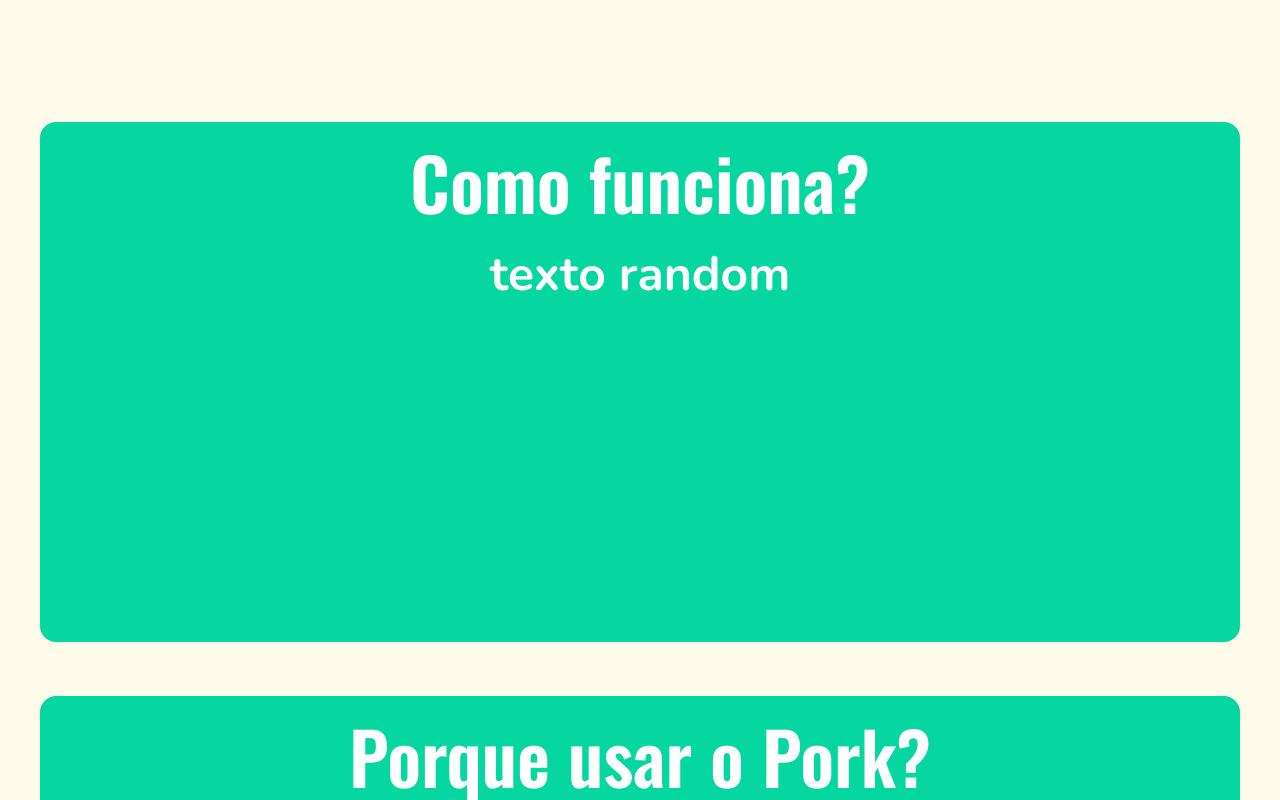
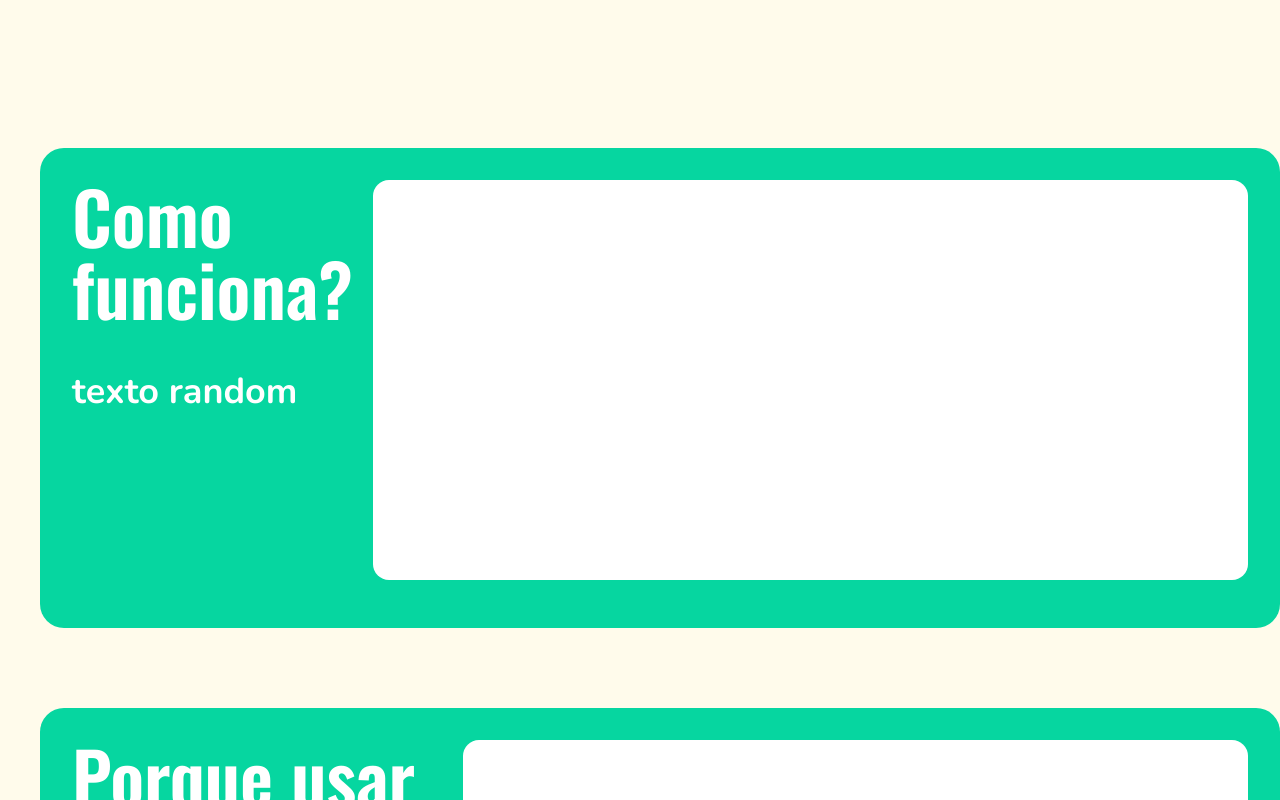
Before and after one commit to financepork/Pork, a React (Vite) app: page / in a window 1280 px wide. Shown: the part 800-1600 px from the top of the page. Built offline with nearby package versions, Linux system fonts and the light colour scheme.

Commit message:
modificacoes no card

```diff
--- a/src/components/Card.jsx
+++ b/src/components/Card.jsx
@@ -2,14 +2,16 @@ import React from 'react'
 
 const Card = ({ title, text, imgPath }) => {
     return (
-        <div className='card'>
-            <div className='flex flex-col space-y-8 items-center'>
-                <h2 className='text-[var(--color-white)] font-title text-7xl '>{title}</h2>
-                <p className='text-[var(--color-white)] font-text text-5xl'>{text}</p>
+        <div className='bg-[var(--color-green)] m-10 w-310 h-120 rounded-3xl flex justify-between p-8'>
+            <div className=''>
+                <h2 className='text-[var(--color-white)] text-7xl font-title' >{title}</h2>
+                <p className='text-[var(--color-white)] text-4xl font-text mt-12'>{text}</p>
             </div>
+            <div className='bg-[var(--color-white)] h-100 w-550 ml-5 rounded-2xl'>
                 <aside>
-                    <img src={imgPath} alt="" />
+                    <img src={imgPath} alt=""/>
                 </aside>
+            </div>
         </div>
     )
 }
```
